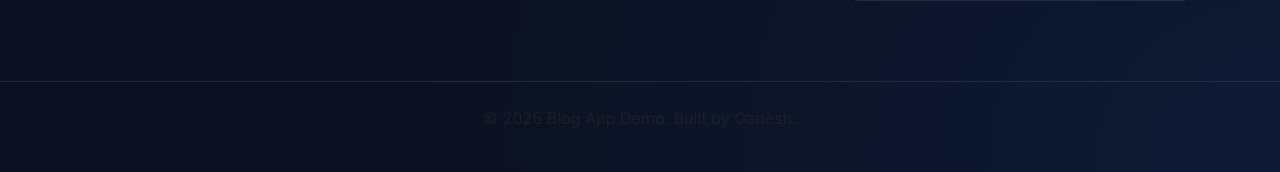
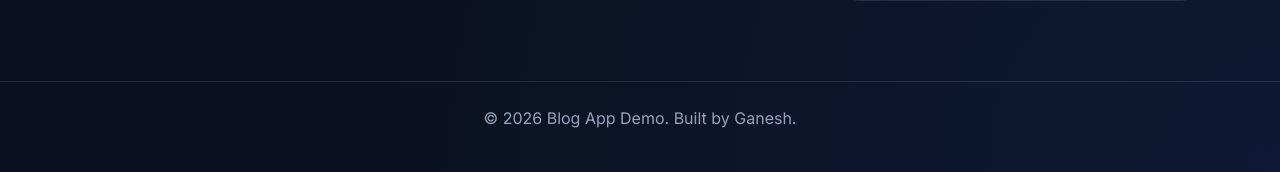
Before and after one commit to mohantakumarganesh-alt/My_portfolio, a Django app: template projects_code/blog_app/templates/blog/post_list.html in a window 1280 px wide. Shown: the part 1012-1184 px from the top of the page. Run offline with Django 5.2, Linux system fonts and the light colour scheme; the template is opened without the code that fills it, so the values that code supplies are empty.

Commit message:
Fix invisible footer text color

```diff
--- a/projects_code/blog_app/templates/base.html
+++ b/projects_code/blog_app/templates/base.html
@@ -76,8 +76,8 @@
         {% endblock %}
     </main>
 
-    <footer class="text-center py-4 text-muted border-top mt-5" style="border-color: rgba(255, 255, 255, 0.1) !important;">
-        <p>&copy; {% now "Y" %} Blog App Demo. Built by Ganesh.</p>
+    <footer class="text-center py-4 border-top mt-5" style="border-color: rgba(255, 255, 255, 0.1) !important;">
+        <p style="color: #94a3b8;">&copy; {% now "Y" %} Blog App Demo. Built by Ganesh.</p>
     </footer>
 
     <!-- Bootstrap Bundle with Popper -->
```
